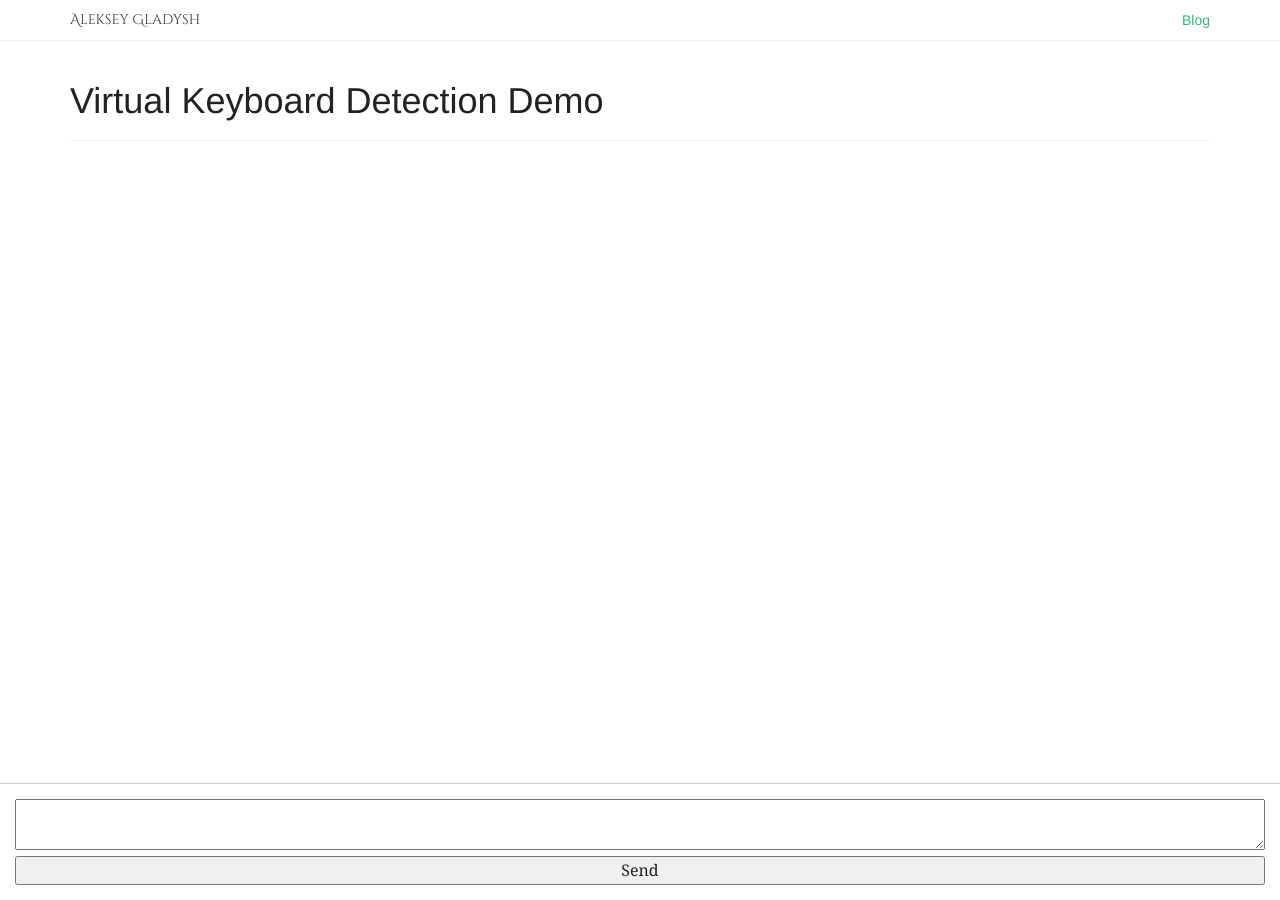
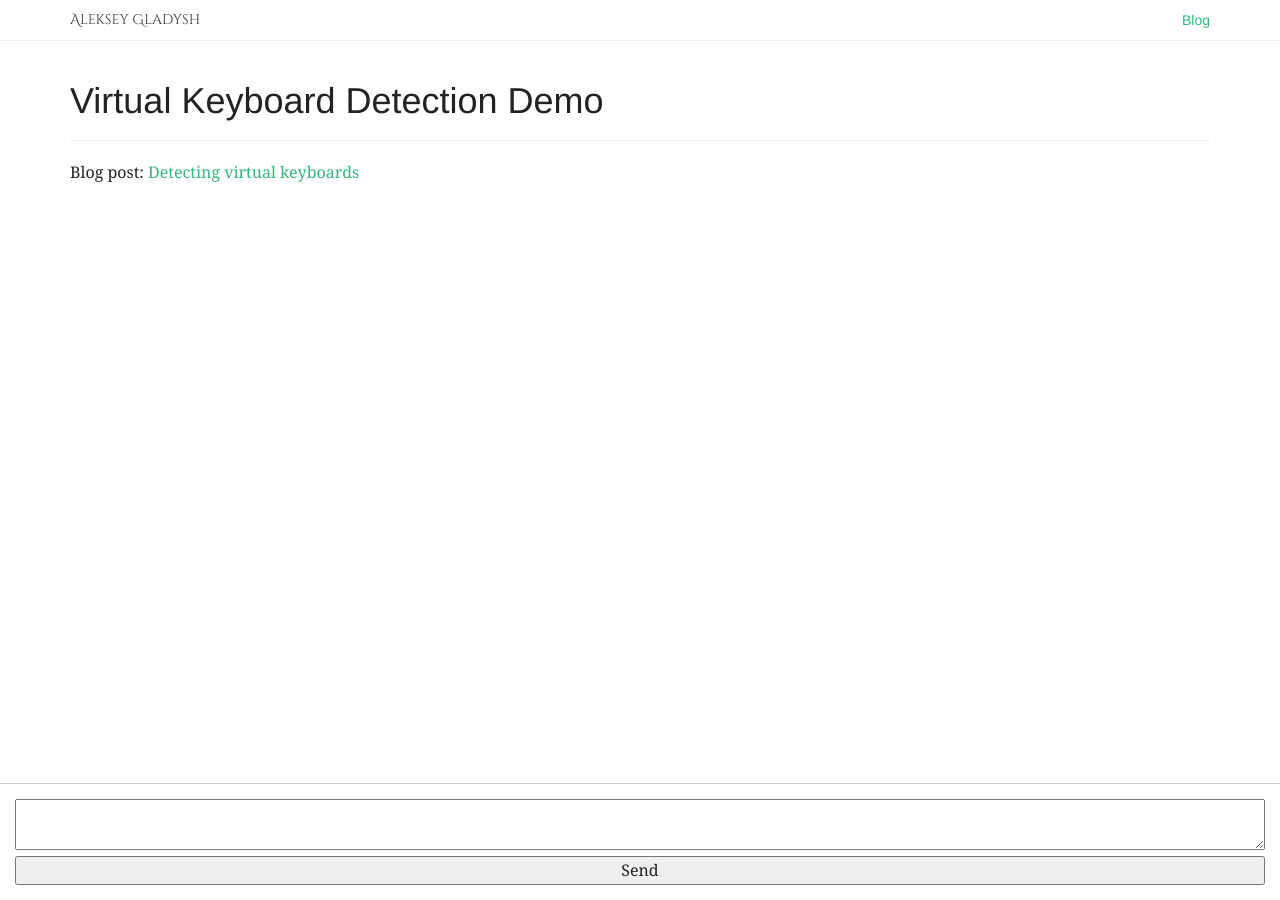
Before and after one commit to alekseyg/lyosha-me, a Jekyll site: the page built from virtual-keyboards-demo.html, in a window 1280 px wide. Built offline with Jekyll 4.4.1, drawn with Linux system fonts in a browser that asks for light colours; nearby versions of some CDN libraries.

Commit message:
Add link to blog post from demo for Detecting virtual keyboards

```diff
--- a/virtual-keyboards-demo.html
+++ b/virtual-keyboards-demo.html
@@ -34,6 +34,11 @@ permalink: /virtual-keyboards-demo/
   }
 </style>
 
+<p>
+  Blog post: <a href="/blog/2016/02/12/detecting-virtual-keyboards/"
+  >Detecting virtual keyboards</a>
+</p>
+
 <div class="messages"></div>
 
 <form id="message-form" method="post" action="/messages">
```
